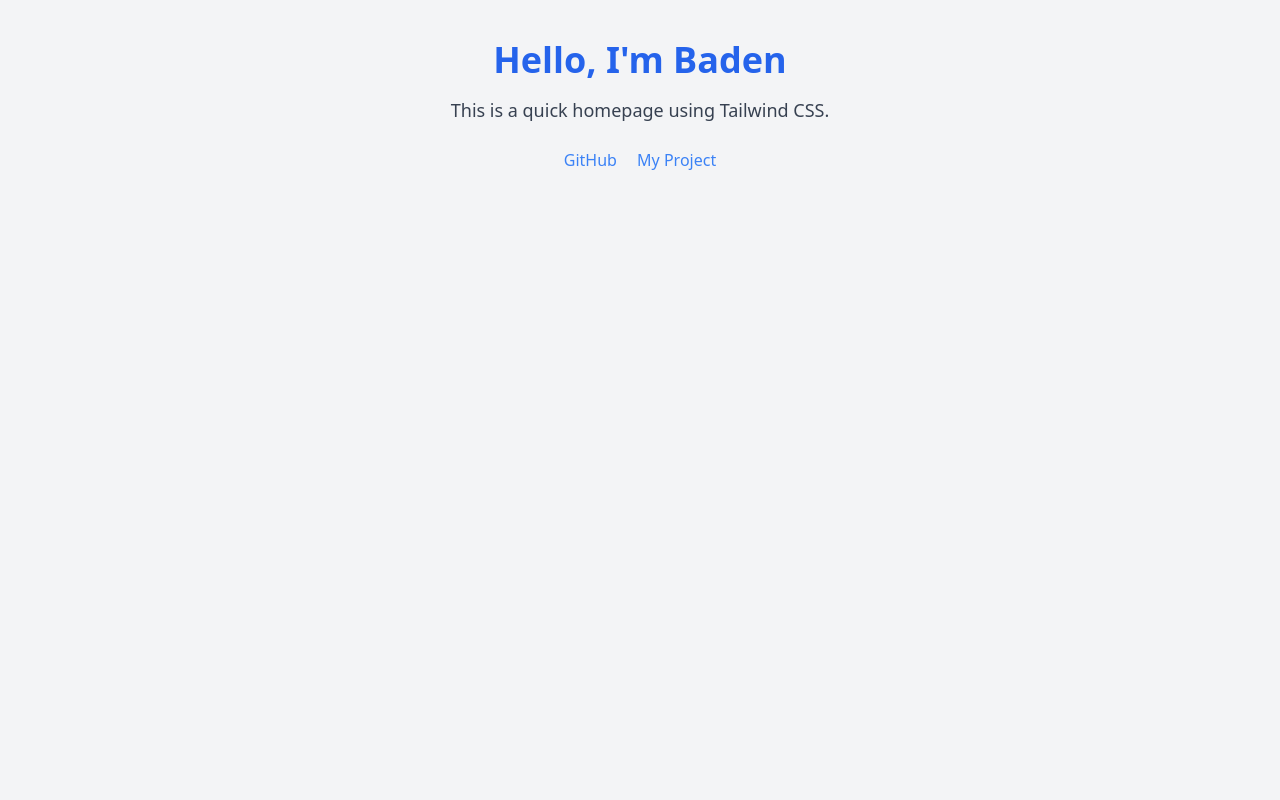
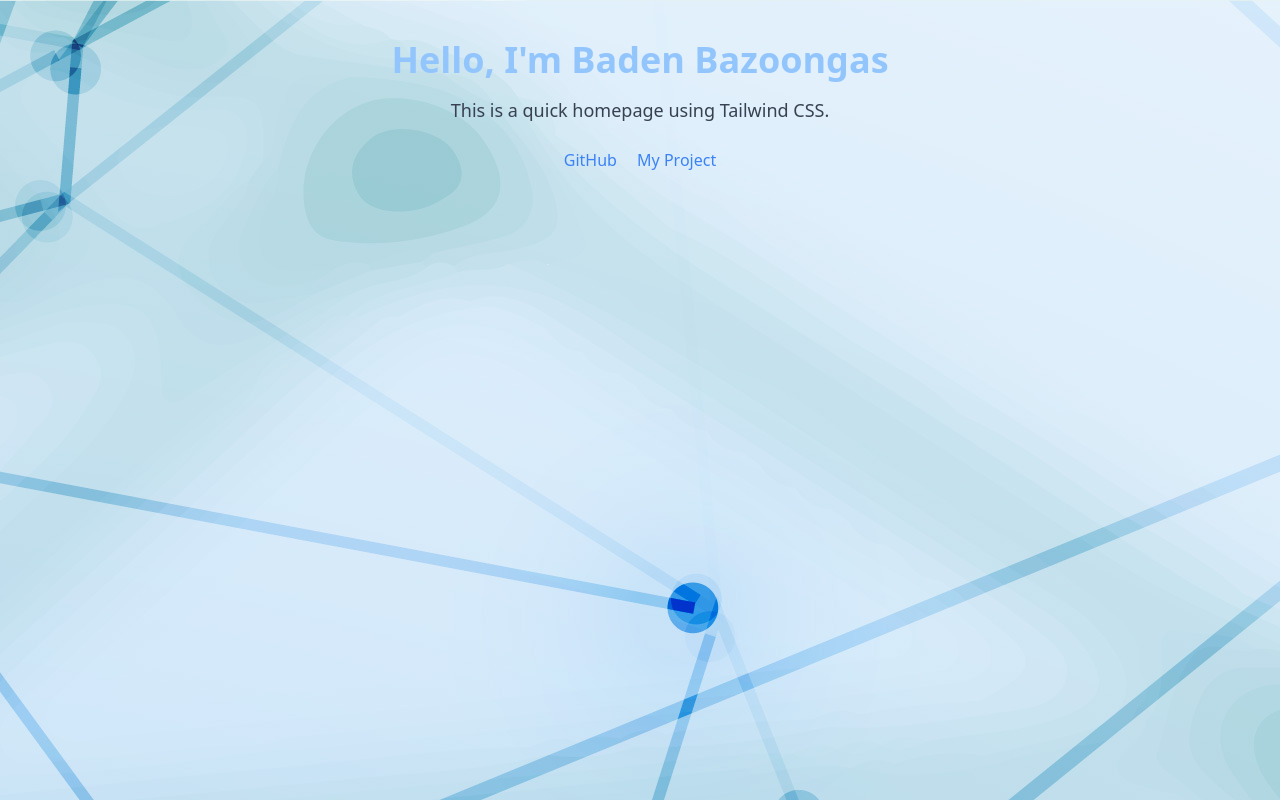
Before and after one commit to baden119/portfolio-homepage, a plain HTML site: page index.html in a window 1280 px wide. Drawn offline with nearby package versions, Linux system fonts and the light colour scheme.

Commit message:
background image test

```diff
--- a/index.html
+++ b/index.html
@@ -2,11 +2,12 @@
 <html lang="en">
 <head>
   <meta charset="UTF-8" />
-  <title>Simple Tailwind Page</title>
+  <title>Baden Allen - Junior Developer</title>
   <script src="https://cdn.tailwindcss.com"></script>
 </head>
-<body class="bg-gray-100 text-center p-10">
-  <h1 class="text-4xl font-bold text-blue-600">Hello, I'm Baden </h1>
+<body class="bg-[url(./img/background.jpg)]  bg-auto bg-no-repeat text-center p-10">
+  <h1 class="text-4xl font-bold text-blue-300">Hello, I'm Baden Bazoongas</h1>
+  <!-- <img class="h-48 w-96 object-cover" src="./img/background.jpg" /> -->
   <p class="mt-4 text-lg text-gray-700">This is a quick homepage using Tailwind CSS.</p>
   <div class="mt-6 space-x-4">
     <a href="https://github.com/yourusername" class="text-blue-500 hover:underline">GitHub</a>
```
Also changed, not shown: img/background.jpg (added).
